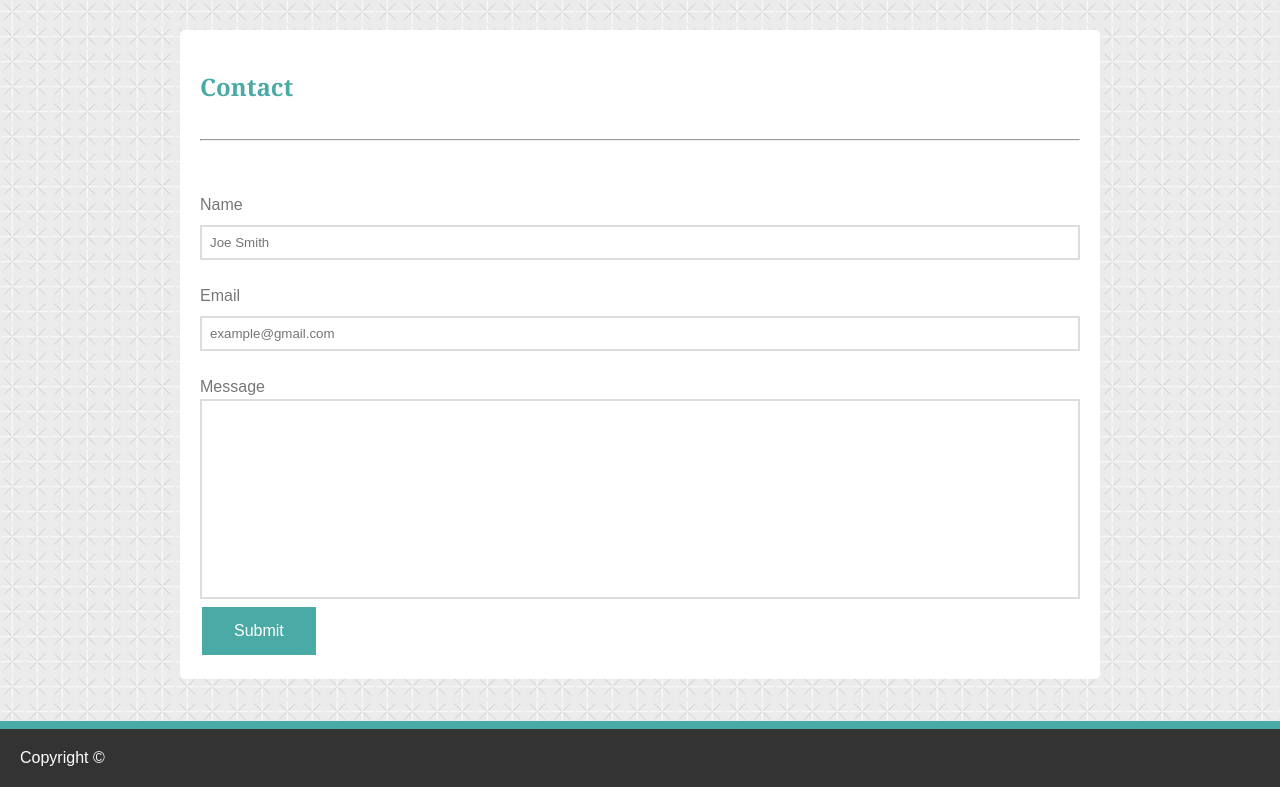
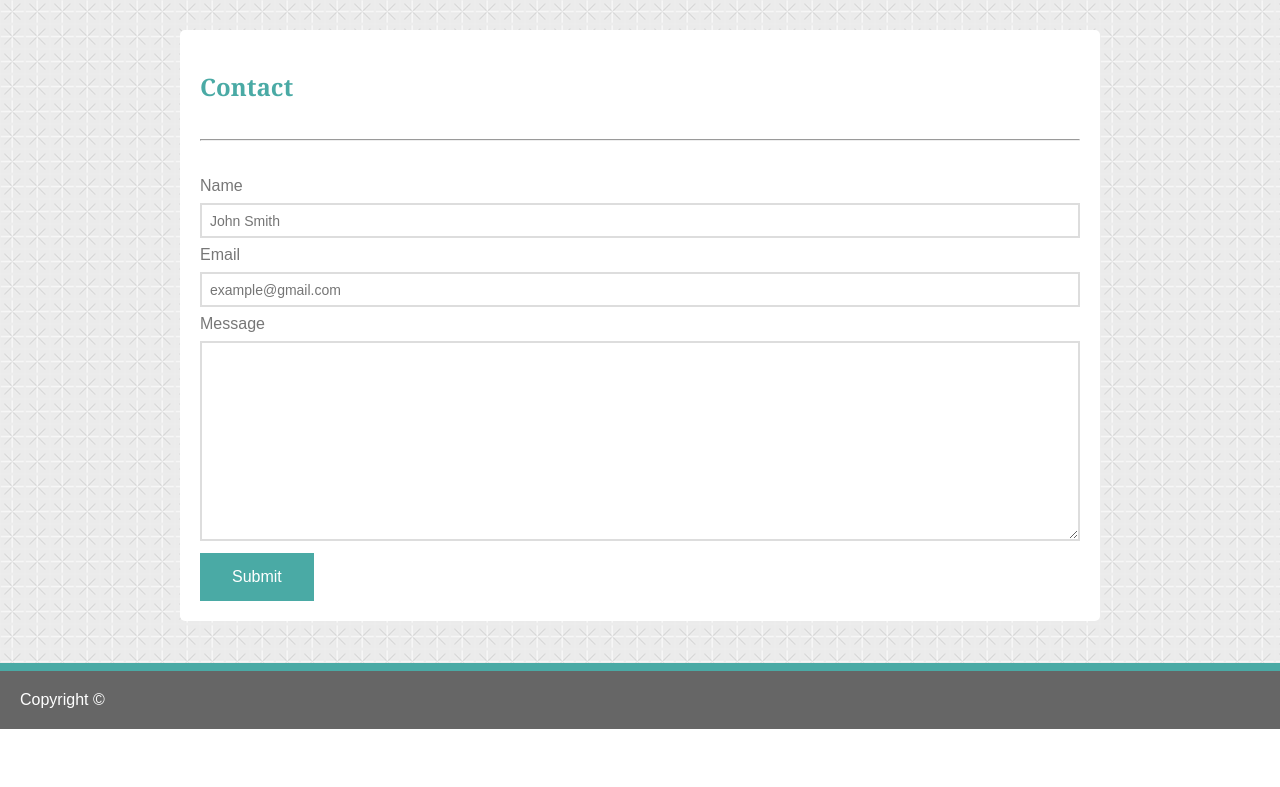
Before and after one commit to Ethanlloyd21/Portfolio_Responsive, a plain HTML site: page contact.html in a window 1280 px wide. Shown: the part 101-888 px from the top of the page. After the commit the page ends 830 px from the top, so only its background shows below. Drawn offline with Linux system fonts and the light colour scheme.

Commit message:
new updates

```diff
--- a/assets/css/contact.css
+++ b/assets/css/contact.css
@@ -4,6 +4,7 @@ article h2 {
     color: #4aaaa5;
 }
 
+/*
 input[type=text] {
     width: 100%;
     border: 2px solid #dddddd;
@@ -13,6 +14,17 @@ input[type=text] {
     box-sizing: border-box;
     font-family: 'Arial', 'Helvetica Neue', Helvetica, sans-serif;
 }
+*/
+
+input[type=text], input[type=email], textarea {
+    height: 35px;
+    width: 100%;
+    padding: 8px;
+    font-size: 14px;
+    margin: 8px 0;
+    border: 2px solid #dddddd;
+    font-family: 'Arial', 'Helvetica Neue', Helvetica, sans-serif;
+  }
 
 textarea {
     width: 100%;
@@ -22,9 +34,10 @@ textarea {
     border: 2px solid #dddddd;
     outline: none;
     font-family: 'Arial', 'Helvetica Neue', Helvetica, sans-serif;
-    resize: none;
+
 }
 
+/*
 .button {
     background-color: #4aaaa5;
     border: none;
@@ -37,3 +50,12 @@ textarea {
     margin: 4px 2px;
     cursor: pointer;
   }
+*/
+  input[type=submit] {
+    padding: 15px 32px;
+    font-size: 16px;
+    color: #ffffff;
+    cursor: pointer;
+    background: #4aaaa5;
+    border: 0 none;
+  }
--- a/assets/css/format.css
+++ b/assets/css/format.css
@@ -13,6 +13,36 @@ body {
   padding-bottom: 58px;
   min-height: 100vh;
 }
+
+.container {
+	display: flex;
+	justify-content: space-between;
+}
+
+/*
+#header-top {
+	position: fixed;
+	top: 0;
+	width: 100%;
+	margin: 0 0 30px;
+	color: #ffffff;
+	background: #ffffff;
+	border-bottom: 2px solid #cccccc;
+}
+
+#header-name {
+	width: 250px;
+	height: 90px;
+	font-family: Georgia, Times, "Times New Roman", serif;
+	font-size: 30px;
+	font-weight: 700;
+	line-height: 90px;
+	color: #ffffff;
+	text-align: center;
+	text-decoration: none;
+	background: #4aaaa5;
+}
+*/
 
 header {
   display: flex;
@@ -86,7 +116,7 @@ article p {
 
 footer {
   text-align: left;
-  background-color: #333;
+  background: #666666;
   color: #ffffff;
   padding: 20px;
   position: absolute;
--- a/assets/css/index.css
+++ b/assets/css/index.css
@@ -1,8 +1,17 @@
 main {
+
+  /*
   width: 960px;
   margin: 0 auto;
   padding: 30px 20px;
   /* min-height: calc(100vh - 211px - 58px); */
+
+  display: flex;
+	justify-content: center;
+	padding-top: 130px;
+	padding-bottom: 40px;
+  min-height: calc(100vh - 72px);
+  width: 960px;
 }
 
 .center {
@@ -12,8 +21,17 @@ main {
 }
 
 #profile-image {
+  display: flex;
+	justify-content: center;
+  /*
   margin-right: 20px;
+  */
+}
 
+.image {
+  width: 100%;
+	height: auto;
+	max-width: 200px;
 }
 
 article {
@@ -29,7 +47,7 @@ article h2 {
   color: #4aaaa5;
 }
 
-article, #profile-image {
+article {
   display: block;
   margin-left: auto;
   margin-right: auto;
--- a/contact.html
+++ b/contact.html
@@ -4,7 +4,7 @@
     <meta charset="UTF-8">
     <meta name="viewport" content="width=device-width, initial-scale=1.0">
     <meta http-equiv="X-UA-Compatible" content="ie=edge">
-    <title>Lloyd's Portfolio</title>
+    <title>Lloyd's Contact</title>
 
     <link rel="stylesheet" type="text/css" href="assets/css/format.css">
     <link rel="stylesheet" type="text/css" href="assets/css/contact.css">
@@ -18,6 +18,7 @@
                 <a href="portfolio.html"> Portfolio </a> |
                 <a href="contact.html"> Contact </a>
             </nav>
+        </div>
     </header>
 
     <main>
@@ -26,13 +27,18 @@
           <br><br>
           <hr>
           <br><br>
-          <p>Name</p>
-          <input type="text" placeholder="Joe Smith">
-          <p>Email</p>
-          <input type="text" placeholder="example@gmail.com">
-          <p>Message</p>
-          <textarea></textarea>
-          <button class="button">Submit</button>
+          <form id="contact-form">
+            <label for="name">Name</label>
+            <input type="text" id="name" name="name" placeholder="John Smith" required="required">
+
+            <label for="email">Email</label>
+            <input type="email" id="email" name="email" placeholder="example@gmail.com" required="required">
+
+            <label for="message">Message</label>
+            <textarea id="message" name="message" required="required"></textarea>
+
+            <input type="submit">
+          </form>
 
 
         </article>
```
Also changed, not shown: index.html (+4 -1 lines). Lines whose indentation alone changed are shown as unchanged.
